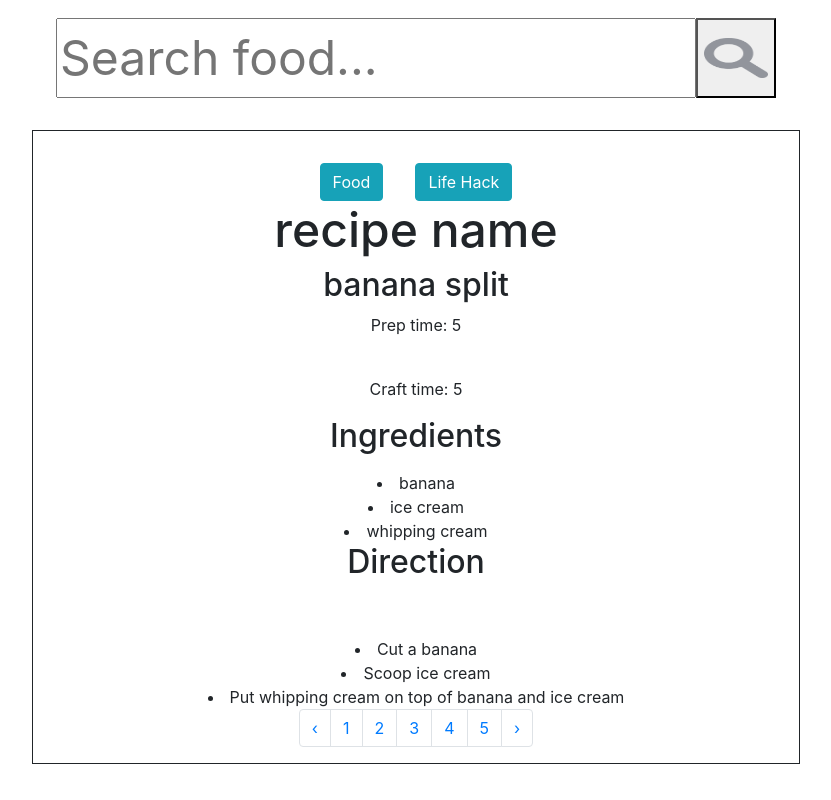
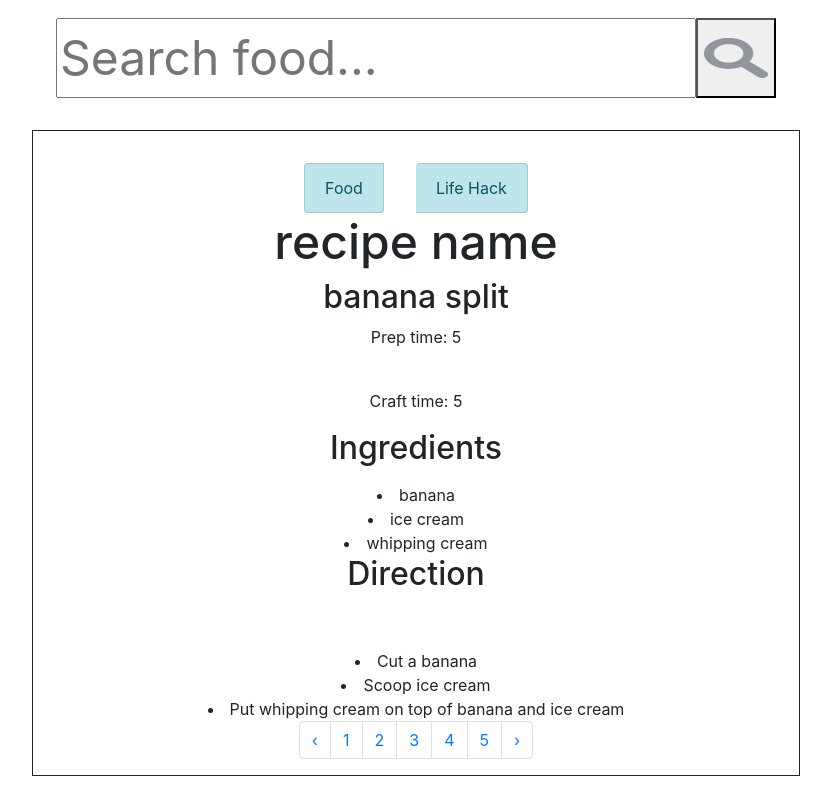
Before and after one commit to Daniel7842900/superRipe, a React (Create React App) app: page /recipes in a window 1280 px wide. Shown: the part 1120-1920 px from the top of the page, without its empty margins (224-1055 px from the left). Built offline with nearby package versions, Linux system fonts and the light colour scheme.

Commit message:
food/life hack buttons changed to listgroup

```diff
--- /dev/null
+++ b/src/components/common/listgroupCustom.jsx
@@ -0,0 +1,30 @@
+import React, { Component } from "react";
+import { ListGroup, Container, Row } from "react-bootstrap";
+
+class ListGroupCustom extends Component {
+  state = {};
+  render() {
+    return (
+      <Container>
+        <Row className="justify-content-center">
+          <ListGroup horizontal>
+            <ListGroup.Item
+              className="btn btn-info btn-recipe-cat"
+              variant="info"
+            >
+              Food
+            </ListGroup.Item>
+            <ListGroup.Item
+              className="btn btn-info btn-recipe-cat"
+              variant="info"
+            >
+              Life Hack
+            </ListGroup.Item>
+          </ListGroup>
+        </Row>
+      </Container>
+    );
+  }
+}
+
+export default ListGroupCustom;
--- a/src/components/recipeCard/RecipeCard.jsx
+++ b/src/components/recipeCard/RecipeCard.jsx
@@ -5,7 +5,9 @@ import { getCategories } from "../../services/fakeCategories";
 import { paginate } from "../../utils/paginate";
 import Paginate from "../common/pagination/Paginate";
 import RecipeCardContent from "./RecipeCardContent/RecipeCardContent";
+import ListGroupCustom from "../common/listgroupCustom";
 import "./RecipeCard.css";
+import { Container, Row } from "react-bootstrap";
 
 class RecipeCard extends Component {
   state = {
@@ -19,34 +21,42 @@ class RecipeCard extends Component {
     this.setState({ currentPage: page });
   };
 
-  render() {
+  getPagedData = () => {
     const { currentPage, pageSize, recipes: allRecipes } = this.state;
-    const { match } = this.props;
 
     // paginate method returns items on current page.
     const paginatedRecipes = paginate(allRecipes, currentPage, pageSize);
-    console.log(paginatedRecipes);
+
+    return { paginatedRecipes, pageSize };
+  };
+
+  render() {
+    // const { currentPage, pageSize, recipes: allRecipes } = this.state;
+    const { match } = this.props;
+
+    // // paginate method returns items on current page.
+    // const paginatedRecipes = paginate(allRecipes, currentPage, pageSize);
+    // console.log(paginatedRecipes);
+
+    const { paginatedRecipes, pageSize } = this.getPagedData();
 
     return (
+      <Container>
+        <Row>
           <div className="recipe-div content-container">
             <div className="recipe-display-div">
               <div className="recipe-cat">
-            <Link
-              to={`${match.url}/food`}
-              className="btn btn-info btn-recipe-cat"
-            >
-              Food
-            </Link>
-            <Link
-              to={`${match.url}/lifeHack`}
-              className="btn btn-info btn-recipe-cat"
-            >
-              Life Hack
-            </Link>
+                <ListGroupCustom></ListGroupCustom>
               </div>
+              <Route
+                path={`${match.path}/:category?`}
+                render={(props) => (
                   <RecipeCardContent
                     paginatedRecipes={paginatedRecipes}
+                    {...props}
                   ></RecipeCardContent>
+                )}
+              ></Route>
               <Paginate
                 itemsCount={this.state.recipes.length}
                 pageSize={pageSize}
@@ -54,6 +64,8 @@ class RecipeCard extends Component {
               ></Paginate>
             </div>
           </div>
+        </Row>
+      </Container>
     );
   }
 }
--- a/src/components/recipeCard/RecipeCardContent/RecipeCardContent.jsx
+++ b/src/components/recipeCard/RecipeCardContent/RecipeCardContent.jsx
@@ -3,6 +3,7 @@ import React, { Component } from "react";
 class RecipeCardContent extends Component {
   render() {
     const { paginatedRecipes } = this.props;
+    console.log(paginatedRecipes);
 
     return (
       <div className="recipe-main-div">
@@ -17,12 +18,12 @@ class RecipeCardContent extends Component {
               <h4>Ingredients</h4>
               <ul id="ingredients"></ul>
               {recipe.ingredients.map((ingredient) => {
-                return <li>{ingredient}</li>;
+                return <li key={ingredient}>{ingredient}</li>;
               })}
               <h4>Direction</h4>
               <ul id="directions"></ul>
               {recipe.directions.map((direction) => {
-                return <li>{direction}</li>;
+                return <li key={direction}>{direction}</li>;
               })}
             </div>
           );
--- a/src/services/fakeRecipes.js
+++ b/src/services/fakeRecipes.js
@@ -1,5 +1,6 @@
 const recipes = [
   {
+    id: "1",
     title: "banana split",
     prep_time: 5,
     craft_time: 5,
@@ -12,6 +13,7 @@ const recipes = [
     category: { id: "1", name: "food" },
   },
   {
+    id: "2",
     title: "banana smoothie",
     prep_time: 5,
     craft_time: 2,
@@ -24,6 +26,7 @@ const recipes = [
     category: { id: "1", name: "food" },
   },
   {
+    id: "3",
     title: "banana fertilizer",
     prep_time: 2,
     craft_time: 0,
@@ -32,6 +35,7 @@ const recipes = [
     category: { id: "2", name: "life hack" },
   },
   {
+    id: "4",
     title: "coffee air freshener",
     prep_time: 10,
     craft_time: null,
@@ -43,6 +47,7 @@ const recipes = [
     category: { id: "2", name: "life hack" },
   },
   {
+    id: "5",
     title: "avocado",
     prep_time: 15,
     craft_time: null,
```
Also changed, not shown: 1 other file (tests, documents, lock files or other folders). Lines whose indentation alone changed are shown as unchanged.
